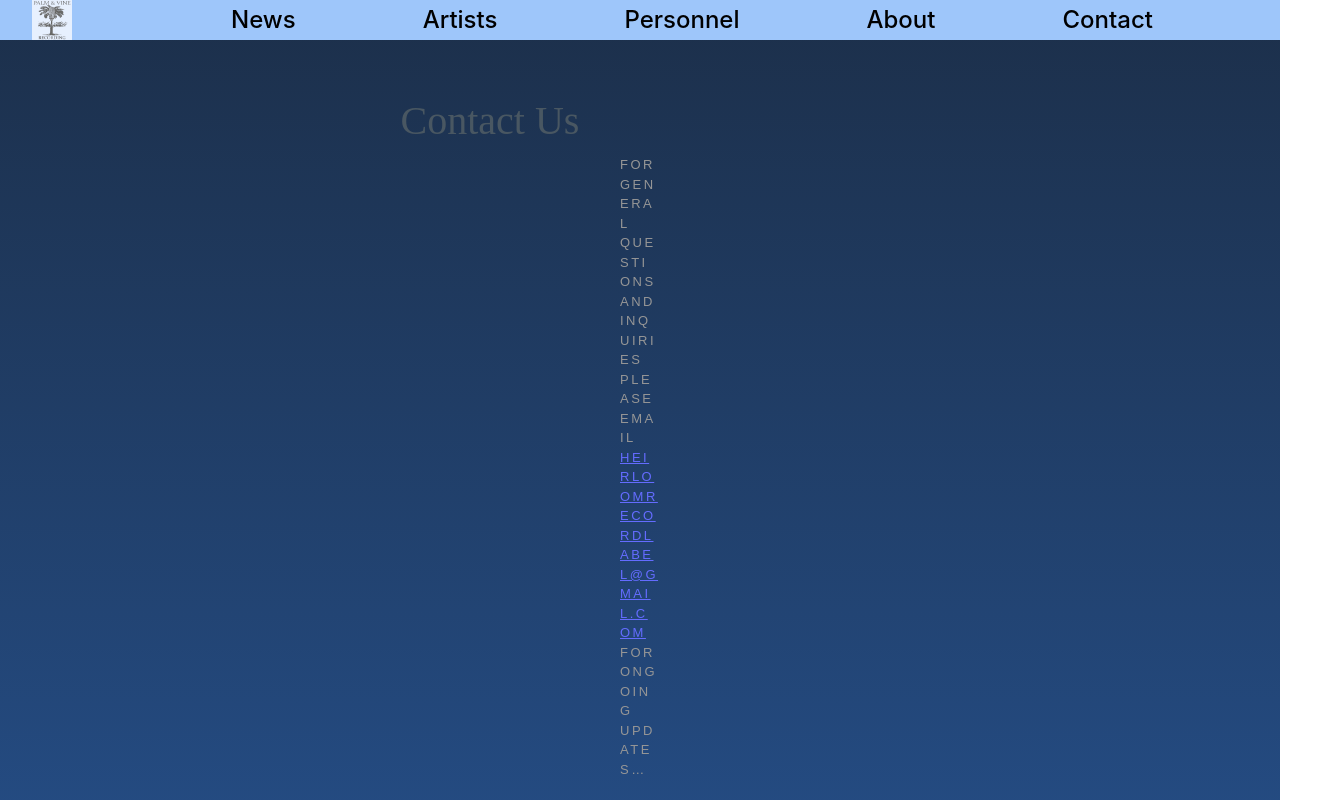
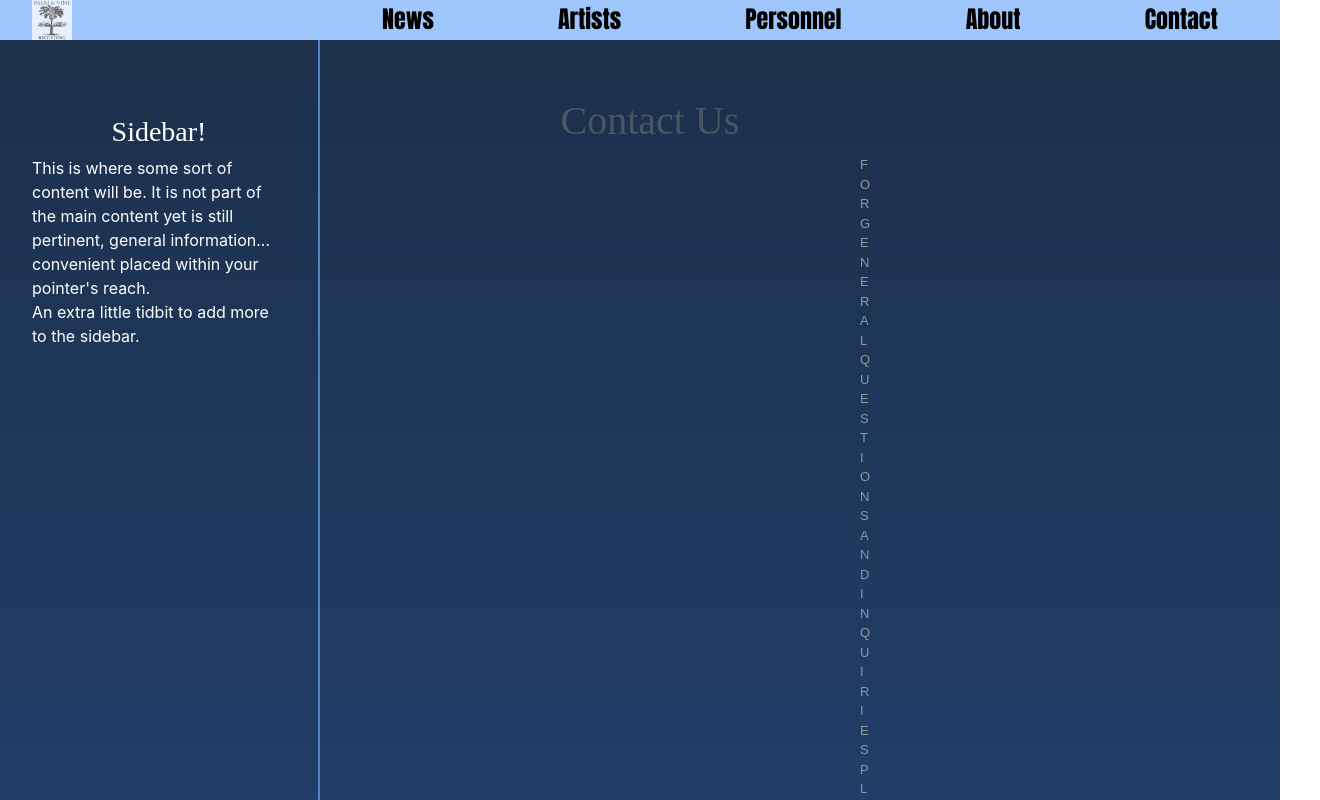
Before and after one commit to naturalstrings/palm-and-vine, a React (Vite) app: page /app/contact in a window 1280 px wide. Shown: the top 800 px of the page, 1320 px wide, since content can reach past the window. Built offline with nearby package versions, Linux system fonts and the light colour scheme.

Commit message:
Created a simple grid for the sidebar and main content

```diff
--- a/src/App.tsx
+++ b/src/App.tsx
@@ -6,6 +6,7 @@ import News from './components/News';
 import Personnel from './components/Personnel';
 import Contact from './components/Contact';
 import Artists from './components/Artists';
+import Sidebar from './components/Sidebar';
 // import Donations from './components/Donations';
 // import Login from './components/Login';
 
@@ -19,17 +20,20 @@ function App() {
     <div className="app">
       <BrowserRouter basename="/app">
         <Header />
+        <div className="grid-wrapper">
+          <Sidebar />
           <div className="main">
             <Routes>
               <Route element={<About />} path="/about" />
               <Route element={<Artists />} path="/artists" />
               <Route element={<Contact />} path="/contact" />
               <Route element={<News />} path="/news" />
-            <Route element={<Personnel />} path="Personnel" />
+              <Route element={<Personnel />} path="personnel" />
               {/* <Route element={<Donations />} path="/donations" />
             <Route element={<Login />} path="/login" /> */}
               <Route element={<LandingPage />} path="/" />
             </Routes>
+          </div>
         </div>
         <Footer />
       </BrowserRouter>
--- /dev/null
+++ b/src/components/Sidebar.tsx
@@ -0,0 +1,13 @@
+export default function Sidebar() {
+  return (
+    <div className="sidebar">
+      <h2>Sidebar!</h2>
+      <p>
+        This is where some sort of content will be. It is not part of the main
+        content yet is still pertinent, general information... convenient placed
+        within your pointer's reach.
+      </p>
+      <p>An extra little tidbit to add more to the sidebar.</p>
+    </div>
+  );
+}
--- a/src/index.css
+++ b/src/index.css
@@ -1,10 +1,6 @@
 /***
   Universal Rules and App layout
 ***/
-
-/*
-Apply CSS Grid here, in .app div, as base for entire UI
-*/
 
 /* App (makes space at top for fixed header) */
 .app {
@@ -14,6 +10,33 @@ Apply CSS Grid here, in .app div, as base for entire UI
   padding-top: 2.25rem;
   display: flex;
   flex-direction: column;
+}
+
+/*
+Apply CSS Grid here, within .grid-wrapper div (Header, Sidebar, .main and Footer) as base for entire UI
+*/
+.grid-wrapper {
+  display: grid;
+  width: 100%;
+  height: 100%;
+  grid-template-areas:
+    'side main main main'
+    'side main main main'
+    'side main main main';
+  grid-template-rows: repeat(3, 1fr);
+  grid-template-columns: repeat(4, 1fr);
+}
+
+.grid-wrapper > .sidebar {
+  grid-area: side;
+  padding: 3rem 2rem;
+  border-right: 2px double hsl(215, 50%, 55%);
+  /* background-color: #ffa08c; */
+}
+
+.grid-wrapper > .main {
+  grid-area: main;
+  /* background-color: #ffff64; */
 }
 
 /* Header (navigation), main container and footer */
@@ -28,19 +51,36 @@ header {
   z-index: 100;
   background-color: hsl(214, 90%, 80%);
   .logo-icon {
-    margin: 0 2rem;
+    margin-left: 2rem;
     max-width: 2.5rem;
     background-color: hsl(215, 90%, 95%);
   }
 
   nav {
-    width: 100%;
-    & a {
+    width: 75%;
+    display: flex;
+    flex-direction: row;
+    justify-content: center;
+    align-items: center;
+    & a:link {
       color: black;
+      /* font-weight: 700; */
+      font-family: Impact, Haettenschweiler, 'Arial Narrow Bold', sans-serif;
     }
+    & a:visited {
+      color: hsl(215, 45%, 30%);
+    }
+    & a:hover {
+      color: hsl(215, 60%, 40%);
+    }
+    & a:active {
+      color: hsl(215, 50%, 55%);
+    }
+
     & ul {
+      width: 100%;
       display: flex;
-      justify-content: space-evenly;
+      justify-content: space-around;
       & li {
         font-size: 1.5rem;
         &:hover {
```
Lines whose indentation alone changed are shown as unchanged.
